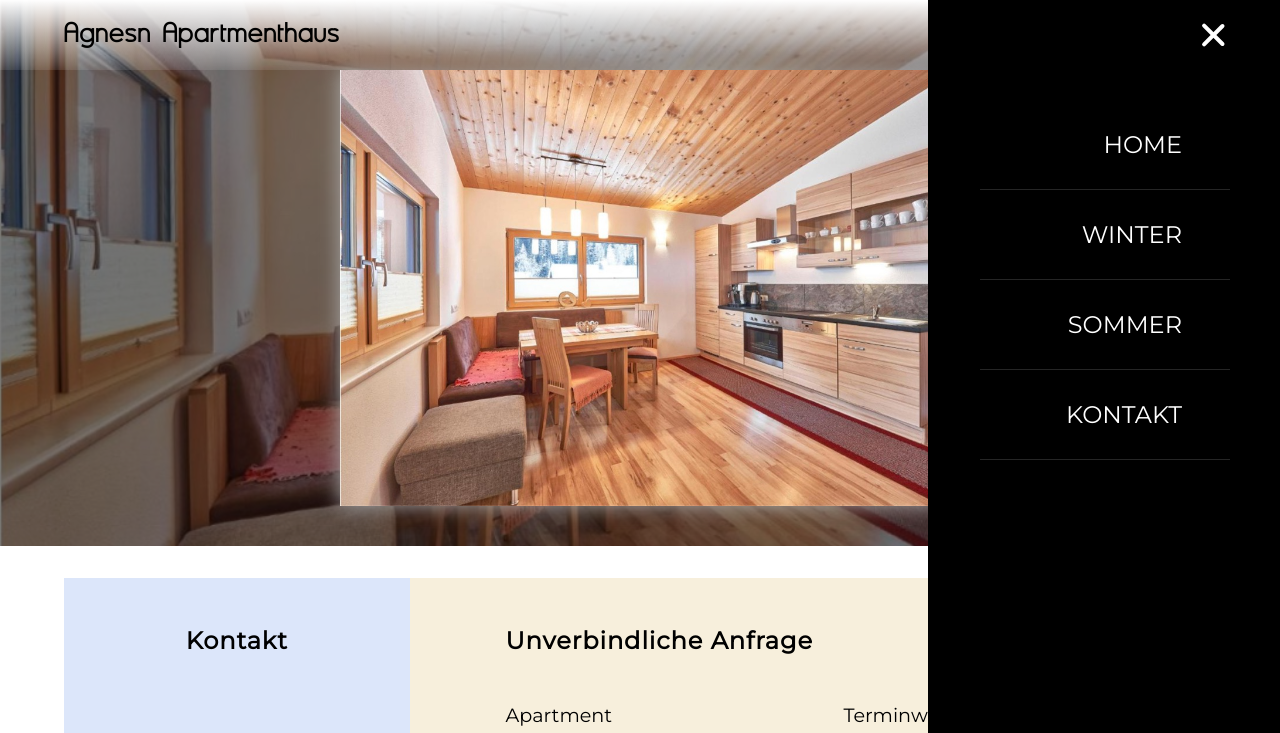
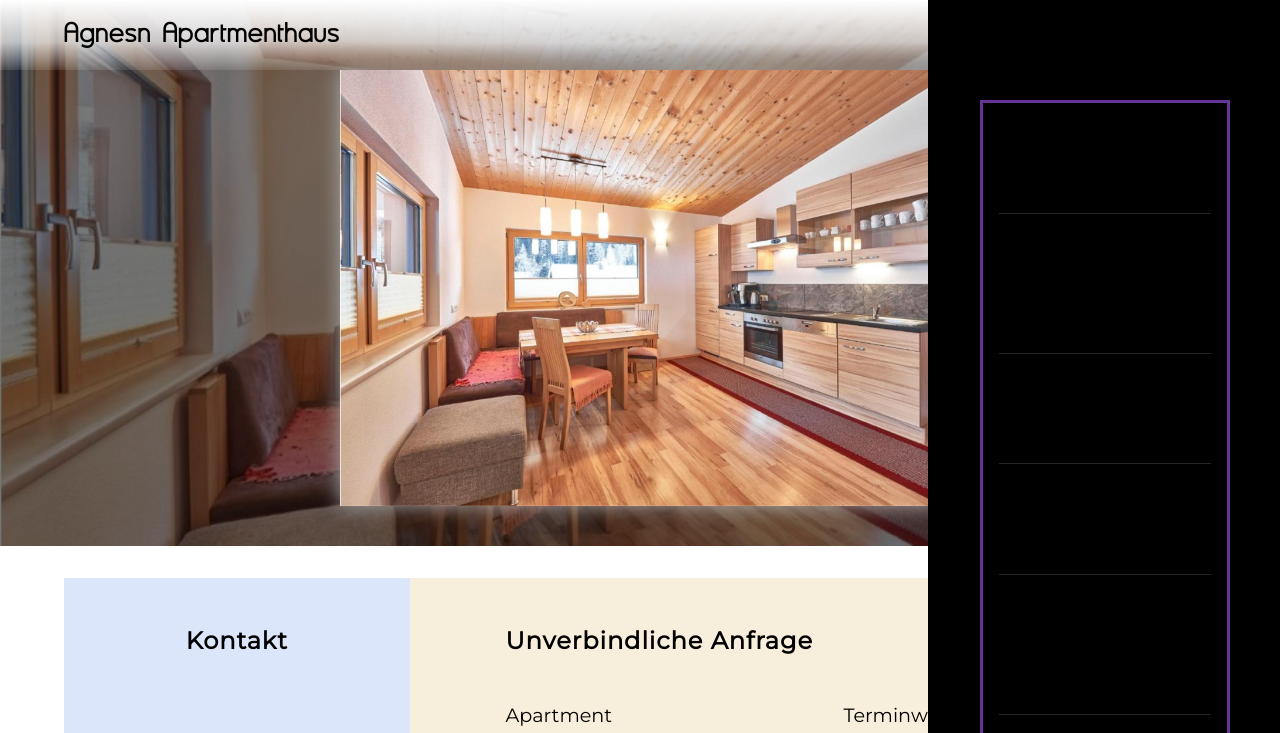
Before and after one commit to yannick-lam/walter, a plain HTML site: page index.html in a window 1280 px wide. Both pictures are taken after a click on the button 1213 px from the left and 35 px from the top of the page. Shown: the top 733 px of the page. Drawn offline with nearby package versions, Linux system fonts and the light colour scheme.

Commit message:
s final
s final

```diff
--- a/index.html
+++ b/index.html
@@ -27,14 +27,6 @@
         <h1>Agnesn Apartmenthaus</h1>
         <!-- <img class="logo-agnesn" src="images/logo.jpeg" alt="Agnesn Apartmenthaus logo"> -->
       </div>
-      <!-- <nav class="nav-one">
-        <ul>
-          <li><a href="index.html">Home</a></li>
-          <li><a href="winter.html">Winter</a></li>
-          <li><a href="summer.html">Sommer</a></li>
-          <li><a href="contact.html">Kontakt</a></li>
-        </ul>
-      </nav> -->
       <div class="top">
         <button class="hamburger nav-btn" onclick="show()">
           <div id="bar1" class="bar"></div>
@@ -43,12 +35,16 @@
         </button>
       </div>
       <div class="navigation">
-        <nav class="nav-two">
+        <nav class="nav">
           <ul>
             <li><a class="a-two" href="index.html">Home</a></li>
+            <li><a class="a-two" href="apartment.html">Apartments / Preise</a></li>
             <li><a class="a-two" href="winter.html">Winter</a></li>
             <li><a class="a-two" href="summer.html">Sommer</a></li>
-            <li><a class="a-two" href="contact.html">Kontakt</a></li>
+            <li><a class="a-two" href="#">Lage / Anreise</a></li>
+            <li><a class="a-two" href="#">Kontakt / Anfrage</a></li>
+            <li><a class="a-two" href="galery.html">Bildergalerie</a></li>
+            <li><a class="a-two" href="impressum.html">Impressum</a></li>
           </ul>
         </nav>
       </div>
--- a/styles.css
+++ b/styles.css
@@ -31,7 +31,7 @@ html {
    ===============*/
 
 header {
-    background: linear-gradient(white, rgba(255, 255, 255, 0.1));
+    background: linear-gradient(white 0%, rgba(255, 255, 255, 0.7) 60%, rgba(255, 255, 255, 0.1));
     /* background: white; */
     width: 100%;
     /* height: 70px; */
@@ -47,6 +47,7 @@ header {
 }
 
 .container {
+    /* border: 3px solid red; */
     width: 90%;
     margin: 0 auto;
     display: flex;
@@ -61,59 +62,27 @@ header {
     margin-bottom: 0.2em;
 }
 
-.logo-agnesn {
+/* .logo-agnesn {
     width: 100%;
     max-width: 100px;
     object-fit: cover;
-}
+} */
 
-.nav-one {
-    margin: auto 0;
-}
-
-.nav-one ul {
-    list-style: none;
-    padding: 0;
+.top{
+    /* border: 3px solid green; */
     display: flex;
-    flex-direction: column;
     justify-content: center;
 }
 
-.nav-one li {
-    margin-top: 1em;
-    margin-left: 0.8em;
-}
-
-.nav-one a {
-    text-transform: uppercase;
-    text-decoration: none;
-    letter-spacing: 1px;
-    color: rgb(60, 60, 80);
-    font-weight: 700;
-    padding: 0.25em 0;
-}
-
-.nav-one a:hover,
-.nav-one a:focus {
-    color: rgb(23, 146, 210);
-    border-bottom: 0.15rem solid rgb(60, 60, 80);
-}
-
-.top{
-    display: flex;
-    align-items: center;
-}
-
-
 .nav-btn{
-    position: absolute;
-    right: 4vw;
+    position: relative;
+    /* right: 4vw; */
     z-index: 2;
 }
 
 .bar{
-    width: 30px;
-    height: 4px;
+    width: 25px;
+    height: 3px;
     background-color: black;
     border-radius: 10px;
     transition: all 0.3s ease-in;
@@ -124,7 +93,7 @@ header {
 }
 
 a{
-    color: white;
+    color: black;
     text-decoration: none;
 }
 
@@ -132,32 +101,45 @@ a, button{
     cursor: pointer;
 }
 
-.nav-two {
-    position: absolute;
-    width: 15.625em;
-    top: 6.25em;
-    right: 3.125em;
-}
-
 .navigation{
+    /* border: 3px solid blue; */
     position: fixed;
     top: 0;
-    right: -200rem;
+    bottom: 0;
+    right: 0;
     width: 100vw;
     height: 100%;
-    background-color: black;
-    transition: 0.7s;
+    right: -100%;
+    background-color: white;
+    transition: all 0.5s ease-in-out;
     z-index: 1;
 }
 
-.navigation ul li{
-    color: white;
-    text-align: right;
+.nav {
+    /* border: 3px solid yellow; */
+    position: absolute;
+    width: 100%;
+    top: 7rem;
+}
+
+.navigation ul li {
+    /* border: 3px solid green; */
+    font-size: 0.8rem;
+    font-weight: bold;
+    color: black;
+    text-align: left;
     text-transform: uppercase;
     list-style-type: none;
-    font-size: 1.5rem;
-    padding: 1.25em 2em;
-    border-bottom: 1pt solid #252525;
+    padding-left: 1rem;
+    padding-bottom: 0.9rem;
+    margin: 1.3rem 1rem;
+    border-bottom: 1pt solid rgba(37, 37, 37, 0.5);
+}
+
+.a-two:hover, .a-two:focus {
+    scale: 1.03;
+    transition: 0.2;
+    color: red;
 }
 
 .hamburger.bar{
@@ -165,8 +147,9 @@ a, button{
 }
 
 .hamburger{
+    border: 0;
+    /* border: 1px solid yellow; */
     background: 0;
-    border: 0;
 }
 
 .navigation.active{
@@ -174,8 +157,8 @@ a, button{
 }
 
 .hamburger.open #bar1{
-    background-color: white;
-    transform: rotate(45deg) translate(5px, 6px);
+    /* background-color: white; */
+    transform: rotate(45deg) translate(4px, 6px);
 }
 
 .hamburger.open #bar2{
@@ -184,26 +167,26 @@ a, button{
 }
 
 .hamburger.open #bar3{
-    background-color: white;
-    transform: rotate(-45deg) translate(5px, -6px);
+    /* background-color: white; */
+    transform: rotate(-45deg) translate(4px, -6px);
 }
 
-.top, .navigation {
-    display: none;
-}
-
-@media (min-width: 350px) {
+@media (min-width: 300px) {
     .container {
         text-align: start;
         flex-direction: row;
     }
 
-    .nav-one {
-        display: none;
+    .site-title {
+        z-index: 2;
     }
 
-    .top, .navigation {
-        display: inherit;
+    .nav {
+        top: 5rem;
+    }
+
+    .navigation ul li{
+        font-size: 0.9rem;
     }
 }
 
@@ -212,8 +195,33 @@ a, button{
         font-size: 2rem;
     }
 
-    .navigation {
-        width: 100%;
+    .navigation{
+        position: fixed;
+        top: 0;
+        right: -80rem;
+        width: 100vw;
+        height: 100%;
+        background-color: black;
+        transition: 0.7s;
+        z-index: 1;
+    }
+
+    .nav {
+        border: 3px solid rebeccapurple;
+        position: absolute;
+        width: 15.625em;
+        top: 6.25em;
+        right: 3.125em;
+    }
+
+    .navigation ul li{
+        color: white;
+        text-align: right;
+        text-transform: uppercase;
+        list-style-type: none;
+        font-size: 1.5rem;
+        padding: 1.25em 2em;
+        border-bottom: 1pt solid #252525;
     }
 }
 
```
